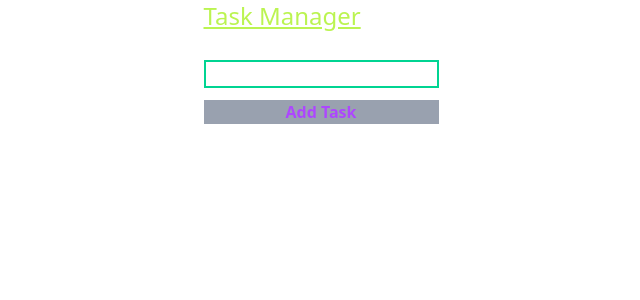
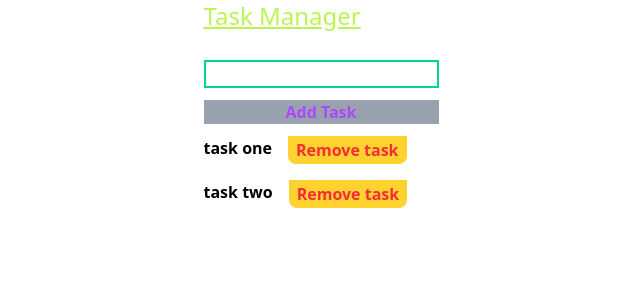
Before and after one commit to haftamudesta/react_19, a React (Vite) app: page / in a window 1280 px wide. Shown: the top 300 px of the page, without its empty margins (319-959 px from the left). Built offline with nearby package versions, Linux system fonts and the light colour scheme.

Commit message:
Add tasks

```diff
--- a/package.json
+++ b/package.json
@@ -14,7 +14,8 @@
     "axios": "^1.11.0",
     "react": "^19.1.1",
     "react-dom": "^19.1.1",
-    "tailwindcss": "^4.1.12"
+    "tailwindcss": "^4.1.12",
+    "uuid": "^11.1.0"
   },
   "devDependencies": {
     "@eslint/js": "^9.33.0",
--- a/src/App.jsx
+++ b/src/App.jsx
@@ -1,22 +1,46 @@
-import React,{useState} from 'react';
+import React,{memo, useState,useCallback} from 'react';
+import { v4 as uuidv4 } from 'uuid';
+
+const TaskList=memo(function TaskList({tasks,onRemove}){
+  return (
+    <>
+    <ul className='mb-4'>
+        {tasks.map((task)=>(
+          <li className='font-bold flex gap-4 mb-4' key={task.id}>{task.text}
+          <button onClick={()=>onRemove(task.id)} className='bg-amber-300 text-red-500 rounded-b-lg px-2 py-0.5'>Remove task</button>
+          </li>
+))}
+      </ul>
+      </>
+  )
+})
 
 function App() {
-  const [task,setTask]=useState([
+  const [tasks,setTasks]=useState([
     {id:1,
       text:"task one"
     },
-    {id:1,
-      text:"task one"
+    {id:2,
+      text:"task two"
     },
   ])
   const [newTask,setNewTask]=useState('')
+  const addTask=()=>{
+    if(newTask.trim()==="") return
+    setTasks((prev)=>[...prev,{id:uuidv4(),text:newTask}])
+    setNewTask("")
+  }
+  const removetask=useCallback((id)=>{
+    setTasks((prev)=>prev.filter(ta=>ta.id!==id))
+  },[])
 
   return (
     <div className='flex justify-center items-center'>
       <div className='flex flex-col gap-3 justify-center'>
       <h1 className='text-2xl text-lime-300 underline mb-4'>Task Manager</h1>
       <input type="text" value={newTask} onChange={(e)=>setNewTask(e.target.value)} className='border-2 border-emerald-400'/>
-      <button className='text-purple-500 bg-gray-400 font-bold'>Add Task</button>
+      <button className='text-purple-500 bg-gray-400 font-bold' onClick={addTask}>Add Task</button>
+      <TaskList tasks={tasks} onRemove={removetask} />
     </div>
     </div>
   )
```
Also changed, not shown: 1 other file (tests, documents, lock files or other folders).
